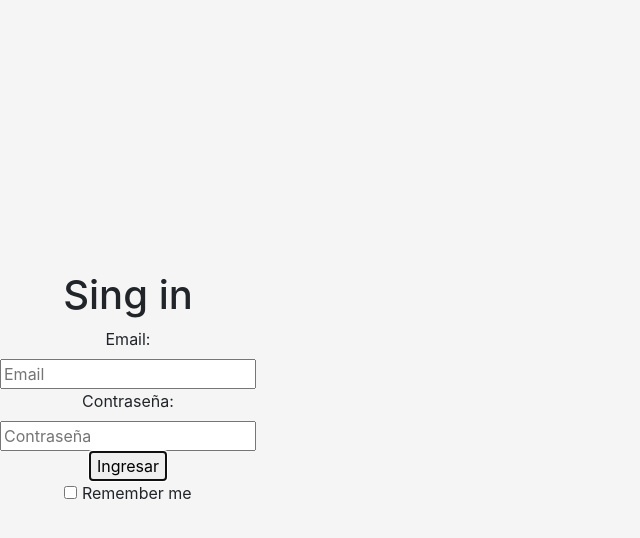
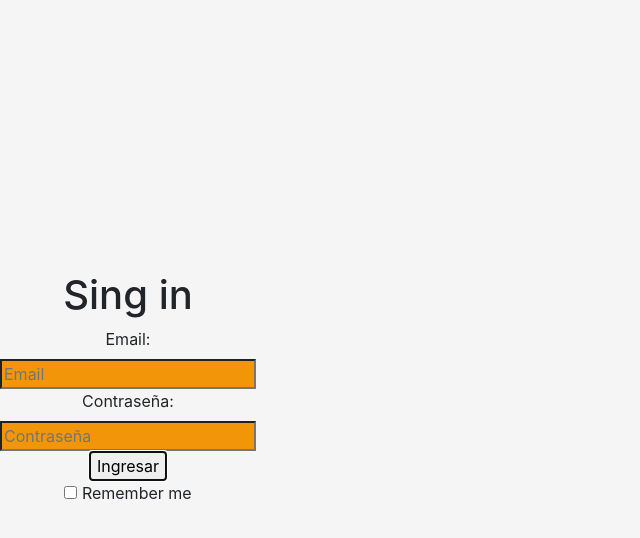
Before and after one commit to yohancenturion/e-mercado, a plain HTML site: page index.html in a window 1280 px wide. Both pictures are taken after a click on the button "Ingresar". Shown: the whole page, without its empty margins (0-640 px from the left). Drawn offline with Linux system fonts and the light colour scheme.

Commit message:
Update styles.css

```diff
--- a/css/styles.css
+++ b/css/styles.css
@@ -139,3 +139,8 @@ a.custom-card:hover {
 .checked {
   color: orange;
 }
+
+.invalid {
+  background-color: rgb(243, 149, 8);
+  color: azure;
+}
```
